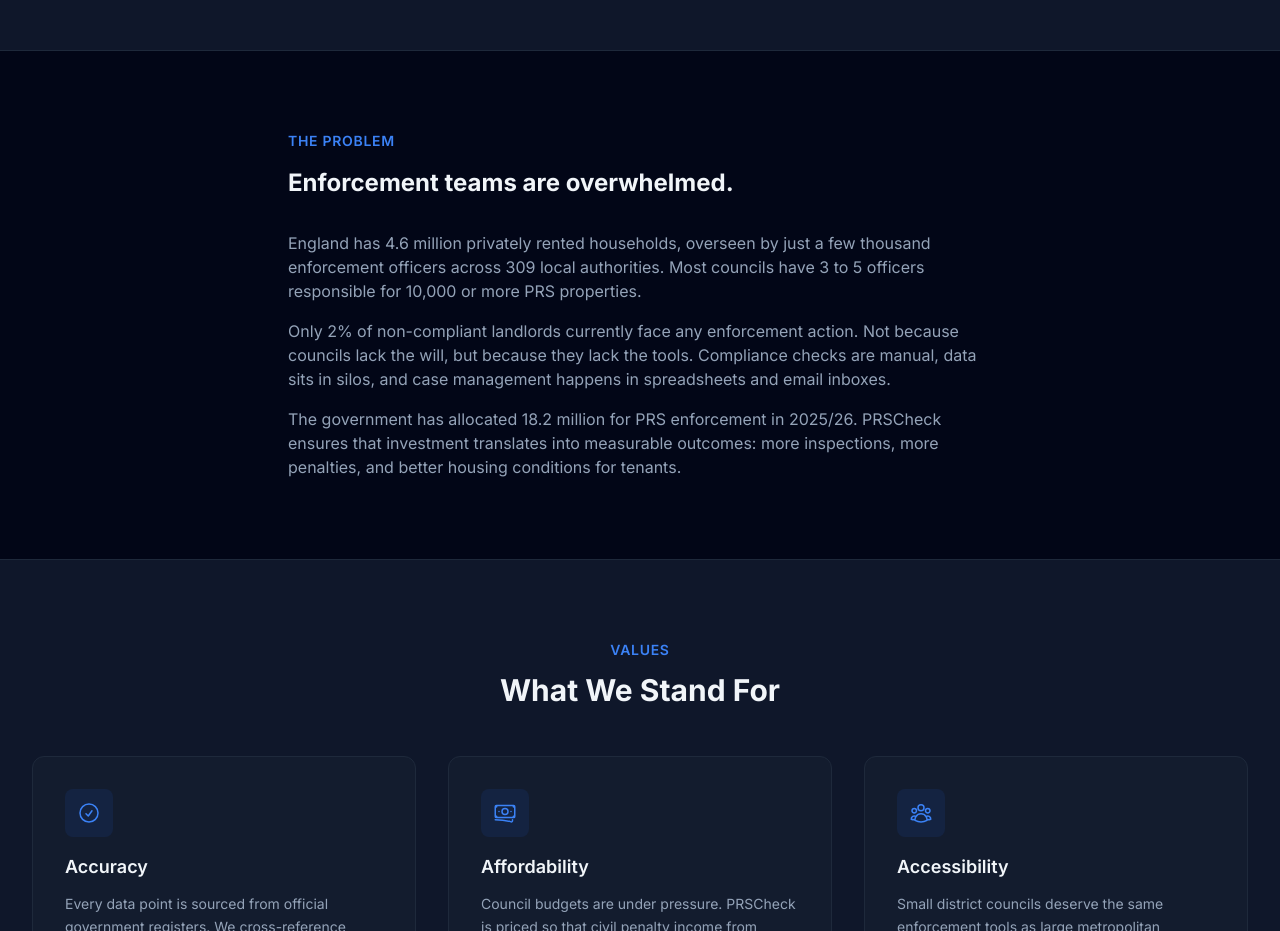
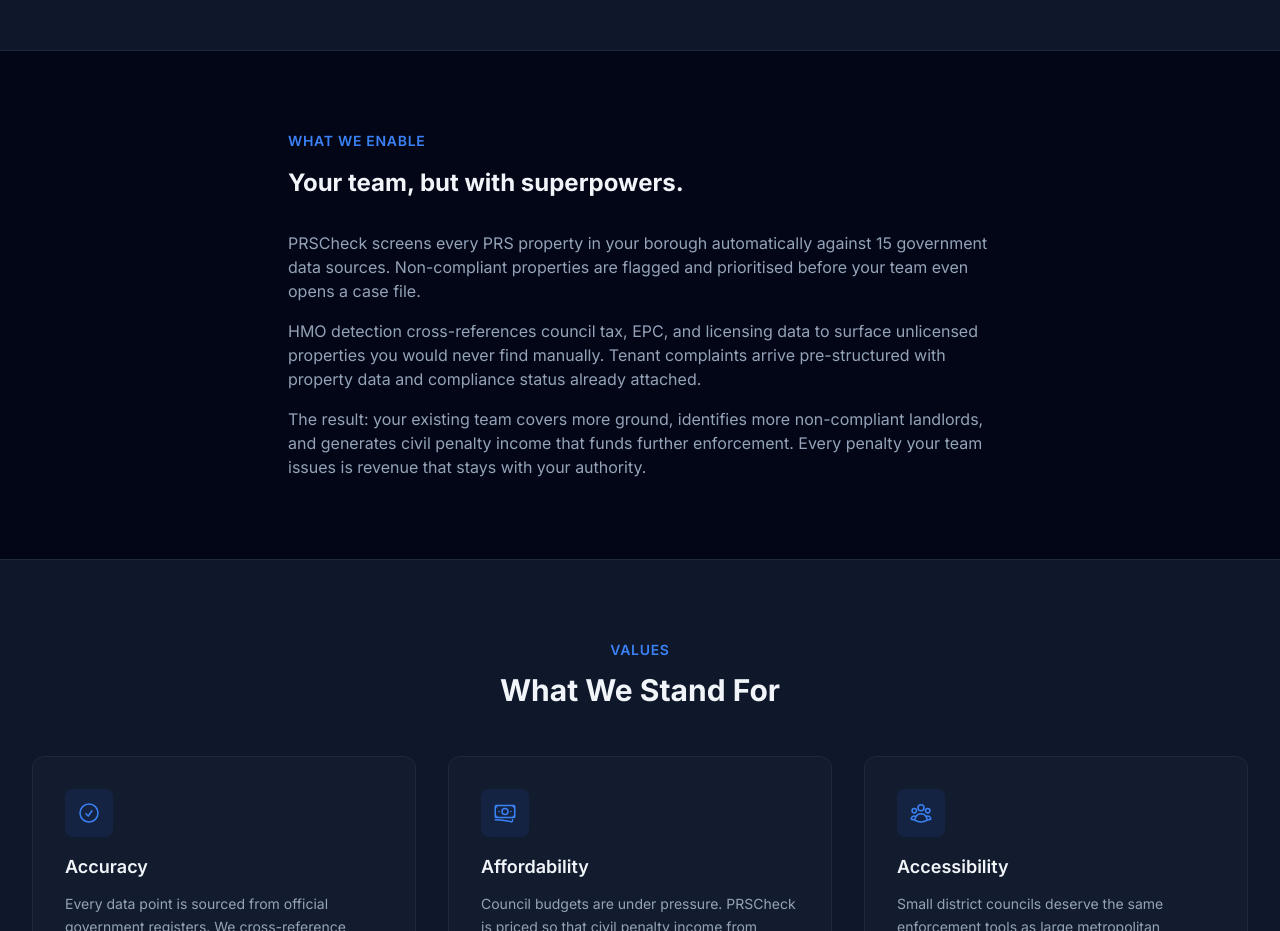
Before and after one commit to skillettsites/prscheck, a Next.js app: page /about in a window 1280 px wide. Shown: the part 820-1751 px from the top of the page. Built offline with nearby package versions, Linux system fonts and the light colour scheme.

Commit message:
Replace problem-telling with solution-selling on about and decent-homes pages

```diff
--- a/src/app/about/page.tsx
+++ b/src/app/about/page.tsx
@@ -76,30 +76,30 @@
         </div>
       </section>
 
-      {/* The Problem */}
-      <section className="border-y border-navy-800 bg-navy-950 py-20">
+      {/* What We Enable */}
+      <section className="border-y border-navy-800 bg-navy-950 py-12 sm:py-20">
         <div className="mx-auto max-w-3xl px-4 sm:px-6 lg:px-8">
           <h2 className="text-sm font-semibold uppercase tracking-wider text-accent-500">
-            The Problem
+            What We Enable
           </h2>
-          <p className="mt-4 text-2xl font-bold text-navy-100">
-            Enforcement teams are overwhelmed.
+          <p className="mt-4 text-xl sm:text-2xl font-bold text-navy-100">
+            Your team, but with superpowers.
           </p>
           <div className="mt-8 space-y-4 text-navy-400">
             <p>
-              England has 4.6 million privately rented households, overseen by just a few thousand
-              enforcement officers across 309 local authorities. Most councils have 3 to 5 officers
-              responsible for 10,000 or more PRS properties.
+              PRSCheck screens every PRS property in your borough automatically against 15 government
+              data sources. Non-compliant properties are flagged and prioritised before your team
+              even opens a case file.
             </p>
             <p>
-              Only 2% of non-compliant landlords currently face any enforcement action. Not because
-              councils lack the will, but because they lack the tools. Compliance checks are manual,
-              data sits in silos, and case management happens in spreadsheets and email inboxes.
+              HMO detection cross-references council tax, EPC, and licensing data to surface
+              unlicensed properties you would never find manually. Tenant complaints arrive
+              pre-structured with property data and compliance status already attached.
             </p>
             <p>
-              The government has allocated 18.2 million for PRS enforcement in 2025/26. PRSCheck
-              ensures that investment translates into measurable outcomes: more inspections, more
-              penalties, and better housing conditions for tenants.
+              The result: your existing team covers more ground, identifies more non-compliant
+              landlords, and generates civil penalty income that funds further enforcement. Every
+              penalty your team issues is revenue that stays with your authority.
             </p>
           </div>
         </div>
--- a/src/app/solutions/decent-homes/page.tsx
+++ b/src/app/solutions/decent-homes/page.tsx
@@ -94,27 +94,27 @@
           </div>
         </section>
 
-        {/* Scale of the challenge */}
-        <section className="bg-navy-900 py-20">
+        {/* What PRSCheck screens for */}
+        <section className="bg-navy-900 py-12 sm:py-20">
           <div className="mx-auto max-w-7xl px-4 sm:px-6 lg:px-8">
             <div className="mx-auto max-w-3xl">
-              <h2 className="text-3xl font-bold text-white">The scale of the challenge</h2>
-              <div className="mt-8 grid gap-6 sm:grid-cols-3">
-                <div className="rounded-xl border border-navy-800 bg-navy-950 p-6 text-center">
-                  <p className="text-3xl font-bold text-accent-400">4.6M</p>
-                  <p className="mt-2 text-sm text-navy-400">Private rented homes in England</p>
+              <h2 className="text-2xl sm:text-3xl font-bold text-white">How PRSCheck prepares you</h2>
+              <div className="mt-8 grid gap-4 sm:gap-6 sm:grid-cols-3">
+                <div className="rounded-xl border border-navy-800 bg-navy-950 p-4 sm:p-6 text-center">
+                  <p className="text-2xl sm:text-3xl font-bold text-accent-400">15</p>
+                  <p className="mt-2 text-sm text-navy-400">Data sources screened per property</p>
                 </div>
-                <div className="rounded-xl border border-navy-800 bg-navy-950 p-6 text-center">
-                  <p className="text-3xl font-bold text-danger">21%</p>
-                  <p className="mt-2 text-sm text-navy-400">Currently fail Decent Homes Standard</p>
+                <div className="rounded-xl border border-navy-800 bg-navy-950 p-4 sm:p-6 text-center">
+                  <p className="text-2xl sm:text-3xl font-bold text-success">Instant</p>
+                  <p className="mt-2 text-sm text-navy-400">Bulk screening across your borough</p>
                 </div>
-                <div className="rounded-xl border border-navy-800 bg-navy-950 p-6 text-center">
-                  <p className="text-3xl font-bold text-warning">~966,000</p>
-                  <p className="mt-2 text-sm text-navy-400">Properties needing improvement</p>
+                <div className="rounded-xl border border-navy-800 bg-navy-950 p-4 sm:p-6 text-center">
+                  <p className="text-2xl sm:text-3xl font-bold text-warning">Auto</p>
+                  <p className="mt-2 text-sm text-navy-400">Flag properties failing DHS criteria</p>
                 </div>
               </div>
               <p className="mt-6 text-navy-300">
-                Data from the English Housing Survey shows that the PRS has the highest rate of non-decent homes of any tenure. The most common failures are Category 1 HHSRS hazards (mainly excess cold) and insufficient thermal comfort.
+                PRSCheck cross-references EPC data, HHSRS indicators, property age, and construction type to identify properties likely to fail the Decent Homes Standard before inspection. Your team can prioritise the worst properties first.
               </p>
             </div>
           </div>
```
